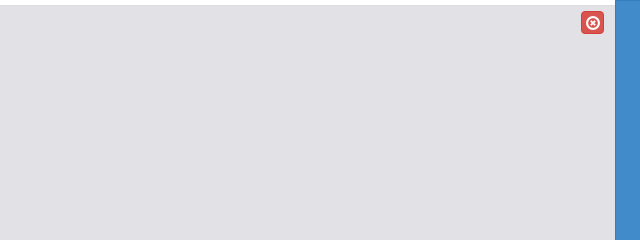
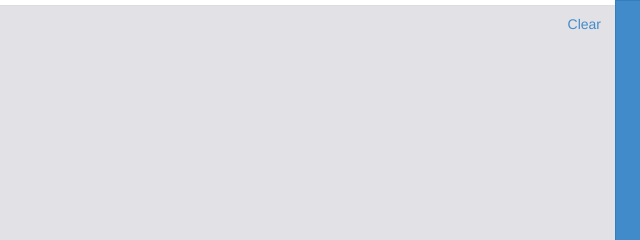
Before and after one commit to minhnguyenvan95/chrome-extension-network, a browser extension: page extension/panel.html in a window 1280 px wide. Shown: the top 240 px of the page, 640-1280 px from the left. Drawn offline with Linux system fonts and the light colour scheme.

Commit message:
More tidying

```diff
--- a/extension/panel.css
+++ b/extension/panel.css
@@ -73,10 +73,11 @@ h4{
   right: -300px;
 }
 
-#clearButton{
+#clearButton {
   padding: 3px 3px 4px 4px;
-  float:right;
+  float: right;
   margin-right: 20px;
+  cursor: default;
 }
 
 #opener {
@@ -264,66 +265,3 @@ h4{
   border-color: #A4ACB4;
   border-style: solid;
 }
-/*b{font-size: 110%;}
-em{color: red;}
-
-#topsection{
-background: #EAEAEA;
-height: 90px;
-}
-
-#topsection h1{
-margin: 0;
-padding-top: 15px;
-}
-
-#contentwrapper{
-float: left;
-width: 100%;
-}
-
-#contentcolumn{
-margin: 0 200px 0 230px;
-}
-#leftcolumn{
-float: left;
-width: 200px;
-margin-left: -100%;
-background: #C8FC98;
-height: 100%;
-}
-
-#rightcolumn{
-float: left;
-width: 200px;
-margin-left: -200px;
-background: #FDE95E;
-height: 100%;
-}
-
-#footer{
-clear: left;
-width: 100%;
-background: black;
-color: #FFF;
-text-align: center;
-padding: 4px 0;
-}
-
-#footer a{
-color: #FFFF80;
-}
-
-.socket_msg_type{
-color: #F00;
-}
-
-ul{
-list-style-type: none;
-border: 5px 5px 5px 5px;
-}
-
-.innertube{
-margin: 10px;
-margin-top: 0;
-*/
--- a/extension/panel.html
+++ b/extension/panel.html
@@ -21,9 +21,7 @@
   </div>
   <div id="Pane-2" class="panel panel-default">
     <h3 id="Pane-2-Title"> Messages</h3>
-    <a id = "clearButton" class="btn btn-danger">
-      <i class="glyphicon glyphicon-remove-circle"></i>
-    </a>
+    <a id = "clearButton">Clear</a>
     <div id="Pane-2-TableArea">
     <h4 id="Pane-2-Info"> No data available<h4>
     <!-- messages table -->
--- a/extension/script/content_script.js
+++ b/extension/script/content_script.js
@@ -8,7 +8,7 @@ var shouldOverrideSockets = false;
 chrome.extension.sendMessage({ type: 'tab.register' }, function (res) {
   tab_id = res.tab_id;
   shouldOverrideSockets = res.should_override;
-  console.log('Inspecting Socket.IO activity on tab ' + tab_id + ((window.shouldOverrideSockets) ? (' (monitoring on)') : (' (monitoring off)')));
+  console.log('Inspecting Socket.IO activity of \'' + document.title + '\' on tab ' + tab_id + ((window.shouldOverrideSockets) ? (' (monitoring on)') : (' (monitoring off)')));
   loadScripts();
 }.bind(this));
 
```
